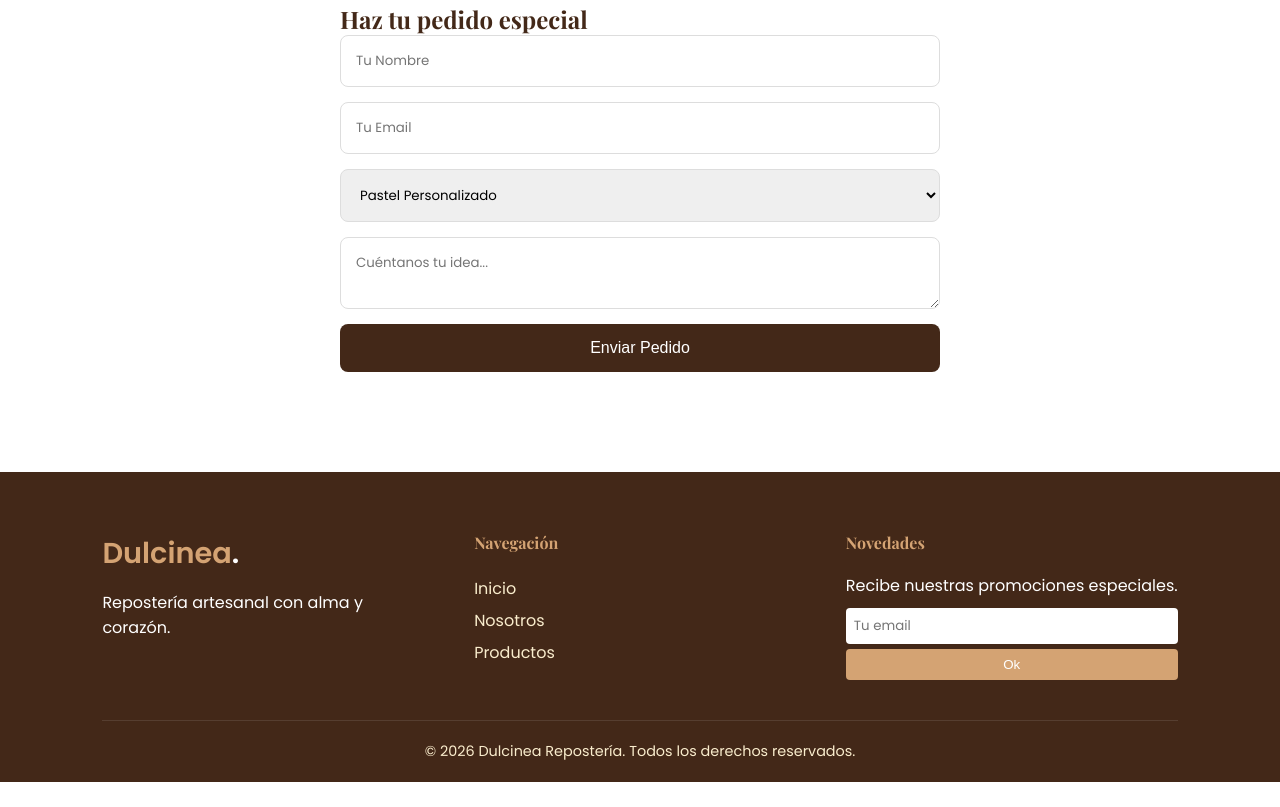
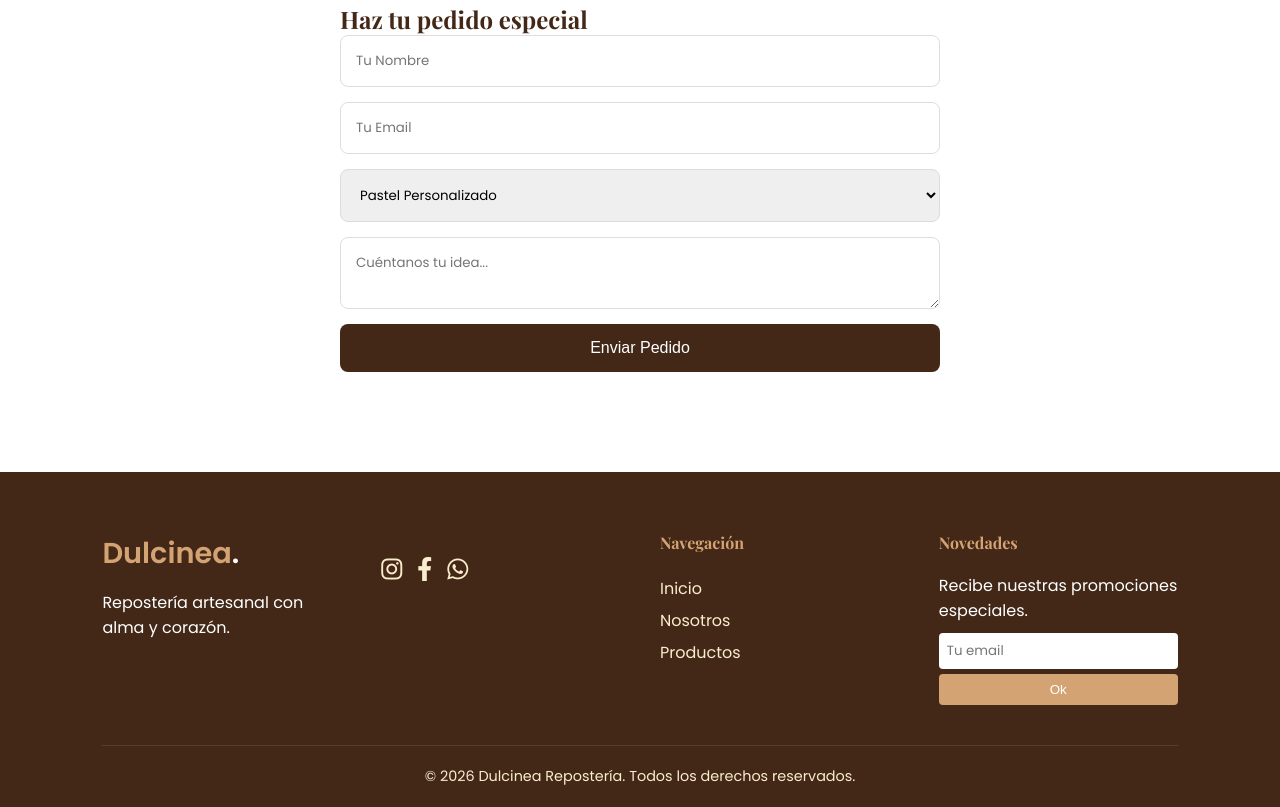
Before and after one commit to AndreaPereyraOcaranza10/Taller-git-github-Pereyra-Andrea, a plain HTML site: page index.html in a window 1280 px wide. Shown: the part 2857-3664 px from the top of the page. Before the commit the page ends 3639 px from the top, so only its background shows below. Drawn offline with nearby package versions, Linux system fonts and the light colour scheme.

Commit message:
feat: :sparkles: Anexión de redes sociales en el footer
Se agregaron redes com Instagram, Facebook y Whatsapp. No se vinculó a ninguna cuenta ya que aun no poseemos cuantas oficiales

```diff
--- a/index.html
+++ b/index.html
@@ -5,6 +5,9 @@
     <meta name="viewport" content="width=device-width, initial-scale=1.0">
     <title>Delicias Artesanales | Repostería Gourmet</title>
     <link rel="stylesheet" href="style.css">
+    <link href="https://fonts.googleapis.com/css2?family=Playfair+Display:wght@700&family=Poppins:wght@300;400;600&display=swap" rel="stylesheet">
+    <link rel="stylesheet" href="style.css">
+    <link rel="stylesheet" href="https://cdnjs.cloudflare.com/ajax/libs/font-awesome/6.0.0/css/all.min.css">
     <link href="https://fonts.googleapis.com/css2?family=Playfair+Display:wght@700&family=Poppins:wght@300;400;600&display=swap" rel="stylesheet">
 </head>
 <body>
@@ -98,6 +101,11 @@
                 <div class="logo">Dulcinea<span>.</span></div>
                 <p>Repostería artesanal con alma y corazón.</p>
             </div>
+            <div class="social-icons">
+                    <a href="#" target="_blank" aria-label="Instagram"><i class="fab fa-instagram"></i></a>
+                    <a href="#" target="_blank" aria-label="Facebook"><i class="fab fa-facebook-f"></i></a>
+                    <a href="#" target="_blank" aria-label="WhatsApp"><i class="fab fa-whatsapp"></i></a>
+            </div>
 
             <div class="footer-links">
                 <h4>Navegación</h4>
--- a/style.css
+++ b/style.css
@@ -226,3 +226,23 @@ input, select, textarea {
     font-size: 0.9rem;
     color: var(--pink);
 }
+
+/* --- Redes Sociales en el Footer --- */
+.social-icons {
+    display: flex;
+    gap: 15px; /* Espacio horizontal entre los iconos */
+    margin-top: 20px;
+}
+
+.social-icons a {
+    color: var(--pink); /* Color crema rosado por defecto */
+    font-size: 1.5rem; /* Tamaño legible y clickeable en celulares */
+    text-decoration: none;
+    transition: color 0.3s ease, transform 0.3s ease;
+    display: inline-block; /* Necesario para que la animación de salto funcione */
+}
+
+.social-icons a:hover {
+    color: var(--accent); /* Cambia al dorado suave al pasar el mouse */
+    transform: translateY(-4px); /* Pequeño salto elegante hacia arriba */
+}
```
